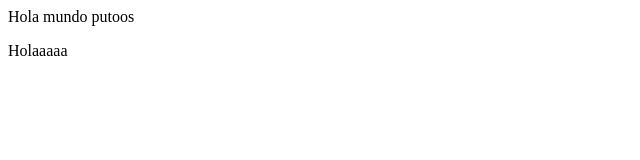
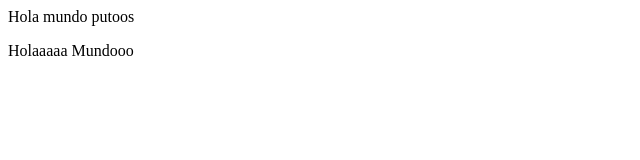
Before and after one commit to JuanH23/proyectoDemo, a plain HTML site: page index.html in a window 1280 px wide. Shown: the full height of the page, 0-640 px from the left. Drawn offline with Linux system fonts and the light colour scheme.

Commit message:
first commit

```diff
--- a/index.html
+++ b/index.html
@@ -9,7 +9,7 @@
 <body>
     Hola mundo putoos
     <p>
-        Holaaaaa
+        Holaaaaa Mundooo
     </p>
 </body>
 </html>
```
